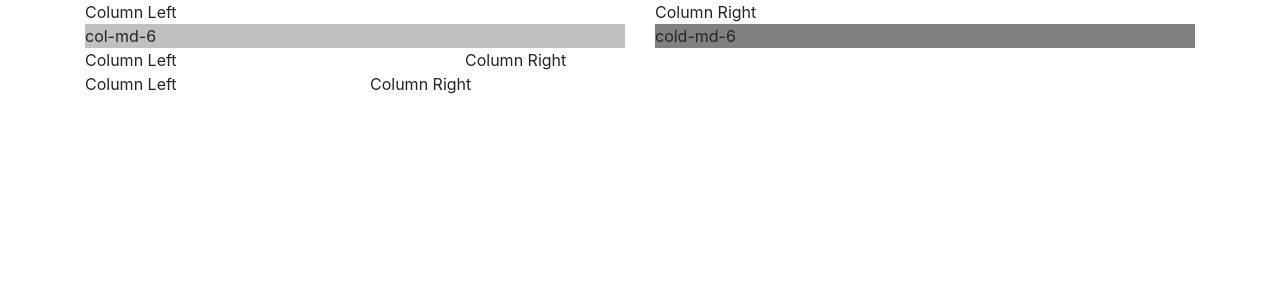
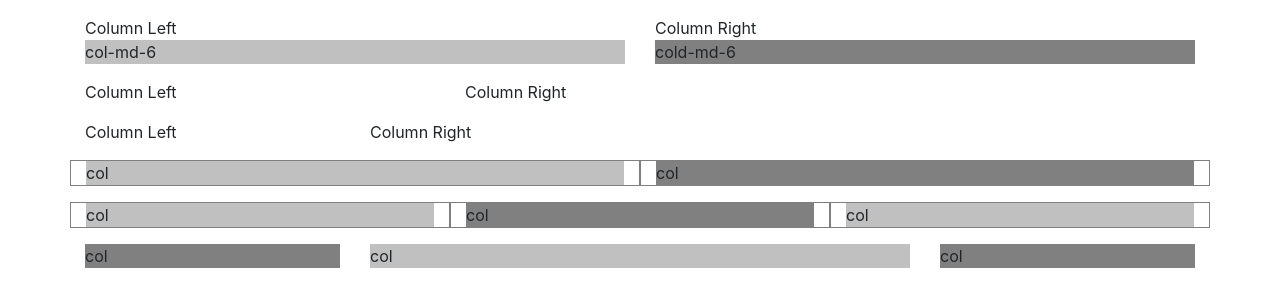
Before and after one commit to stephanedreyfus/bootstrapPlay, a website: page index.html in a window 1280 px wide. Drawn offline with nearby package versions, Linux system fonts and the light colour scheme.

Commit message:
Continuing practice: overflow.

```diff
--- a/index.css
+++ b/index.css
@@ -1,3 +1,15 @@
+.container {
+    align-content: center;
+}
+
+.col {
+    border: 1px solid rgba(0,0,0,0.5);
+}
+
+.row {
+    margin-top: 1em;
+}
+
 .inner {
     background: silver;
     padding: 0.7 em;
--- a/index.html
+++ b/index.html
@@ -32,6 +32,41 @@
       <div class="col-md-3 block">Column Left</div>
       <div class="col-md-9 block">Column Right</div>
     </div>
+
+    <!-- Row with two equal columns -->
+    <div class="row">
+      <div class="col">
+        <div class="inner">col</div>
+      </div>
+      <div class="col">
+        <div class="inner-alt">col</div>
+      </div>
+    </div>
+
+    <!-- Row with three equal columns -->
+    <div class="row">
+      <div class="col">
+        <div class="inner">col</div>
+      </div>
+      <div class="col">
+        <div class="inner-alt">col</div>
+      </div>
+      <div class="col">
+        <div class="inner">col</div>
+      </div>
+    </div>
+
+    <div class="row">
+      <div class="col-md-4 col-lg-3">
+        <div class="inner-alt">col</div>
+      </div>
+      <div class="col-md-8 col-lg-6">
+        <div class="inner">col</div>
+      </div>
+      <div class="col-md-12 col-lg-3">
+          <div class="inner-alt">col</div>
+      </div>
+    </div>
   </div>
 
   <!-- JS files: jQuery first, then Popper.js, then Bootstrap JS -->
```
